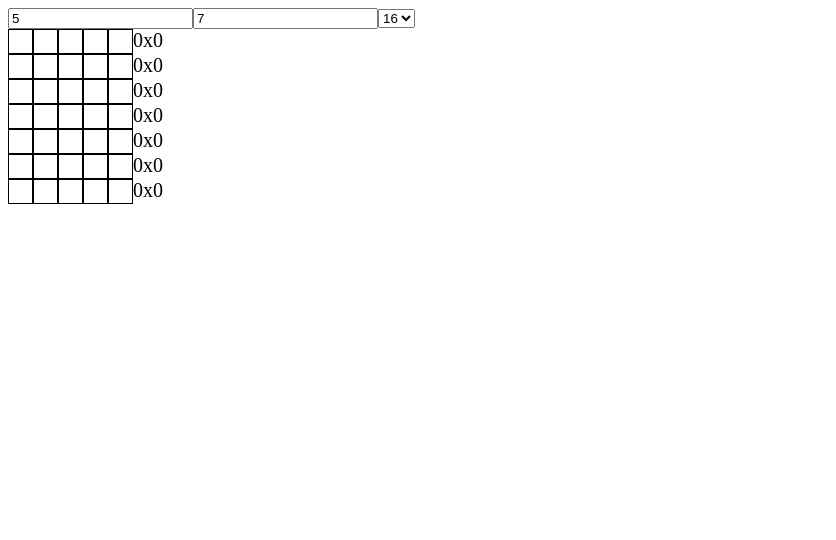
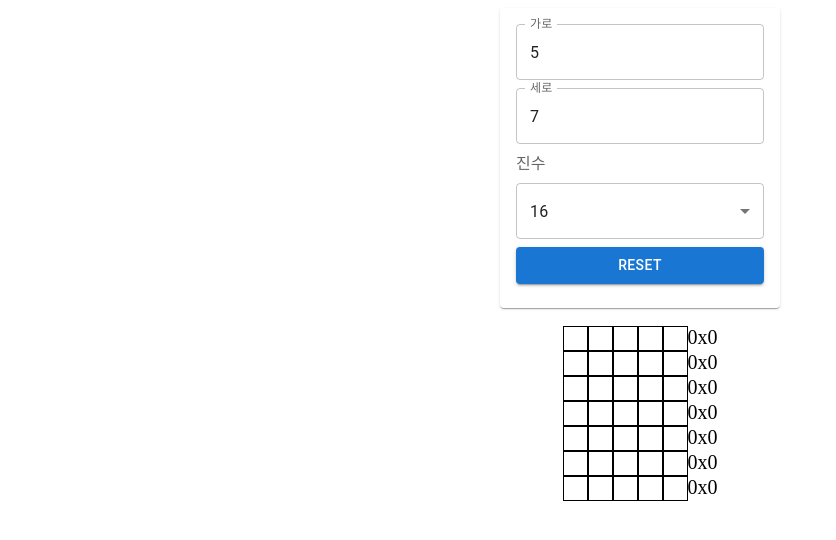
Before and after one commit to qubitkiwi/PixelDraw, a React (Create React App) app: page / in a window 1280 px wide. Shown: the top 540 px of the page, without its empty margins (0-836 px from the left). Built offline with nearby package versions, Linux system fonts and the light colour scheme.

Commit message:
material ui 적용, 파일 리네임

```diff
--- a/package.json
+++ b/package.json
@@ -3,6 +3,9 @@
   "version": "0.1.0",
   "private": true,
   "dependencies": {
+    "@emotion/react": "^11.10.5",
+    "@emotion/styled": "^11.10.5",
+    "@mui/material": "^5.10.14",
     "@testing-library/jest-dom": "^5.16.5",
     "@testing-library/react": "^13.4.0",
     "@testing-library/user-event": "^13.5.0",
--- a/src/App.js
+++ b/src/App.js
@@ -1,8 +1,8 @@
-import BitMapTemplate from './components/BitMapTemplate';
+import PixelDraw from './PixelDraw';
 
 function App() {
   return (
-    <BitMapTemplate></BitMapTemplate>
+    <PixelDraw />
   );
 }
 
--- /dev/null
+++ b/src/PixelDraw/PixelDraw.js
@@ -0,0 +1,139 @@
+import React, { useState, useEffect } from "react";
+import {
+    TextField,
+    Select,
+    MenuItem,
+    InputLabel,
+    Button,
+    Box,
+    Card,
+    CardContent,
+    Stack,
+} from '@mui/material';
+import BitMapping from "./PixelMap";
+import styles from "./PixelDraw.module.css";
+
+const PixelDraw = () => {
+
+    const [ table, setTable ] = useState({
+        col: 5,
+        row: 7,
+    });
+
+    const [decimal, setDecimal] = useState(16);
+
+    const emptyBoard = (row, col) =>
+        Array.from(new Array(row), () =>
+        Array.from(new Array(col), () => (false))
+    );
+
+    const [board, setBoard] = useState(emptyBoard(table.row, table.col));
+    const [binary, setBinary] = useState(new Array(table.row).fill(0));
+
+    const onChangeTable = ({ target }) => {
+        const newInput = { ...table };
+        newInput[target.name] = parseInt(target.value, 10);
+        setTable(newInput);
+    };
+
+    useEffect(() => {
+        setBoard(emptyBoard(table.row, table.col));
+        setBinary(new Array(table.row).fill(0));
+    }, [table]);
+
+    const onChangeDecimal = ({ target  }) => {
+        setDecimal(parseInt(target.value, 10));
+    };
+
+
+    const deepClone = (obj) => {
+        if (obj === null) return null;
+        const clone = { ...obj };
+        Object.keys(clone).forEach((key) => {
+          clone[key] = typeof obj[key] === 'object' ? deepClone(obj[key]) : obj[key];
+        });
+        if (Array.isArray(obj)) {
+          clone.length = obj.length;
+          return Array.from(clone);
+        }
+        return clone;
+    };
+
+    const handleClick = (row, col) => {
+        const newBoard = deepClone(board);
+        const bit = newBoard[row][col];
+        newBoard[row][col] = !newBoard[row][col];
+        setBoard(newBoard);
+
+        const newBinary = deepClone(binary);
+        const sign = bit ? -1 : 1;
+        newBinary[row] += sign*2**(table.col - col -1);
+
+        setBinary(newBinary);
+    };
+
+    const reset = ()=> {
+        setBoard(emptyBoard(table.row, table.col));
+        setBinary(new Array(table.row).fill(0));
+    };
+
+    return (
+        <div>
+            <Box className={styles.box}>
+                <Card>
+                    <CardContent>
+                        <Stack spacing={1}>
+                            <TextField
+                                name="col"
+                                type="number"
+                                InputProps={{ inputProps: { min: 1 } }}
+                                defaultValue={table.col}
+                                label="가로"
+                                onChange={onChangeTable}
+                            />
+                            <TextField
+                                name="row"
+                                type="number"
+                                InputProps={{ inputProps: { min: 1 } }}
+                                defaultValue={table.row}
+                                label="세로"
+                                onChange={onChangeTable}
+                            />
+
+                            <InputLabel id="decimal-label">진수</InputLabel>
+                            <Select
+                                label="진수"
+                                labelId="decimal-label"
+                                id="decimal"
+                                name="decimal"
+                                defaultValue={decimal}
+                                autoWidth
+                                onChange={onChangeDecimal}
+                            >
+                                <MenuItem value={2}>2</MenuItem>
+                                <MenuItem value={10}>10</MenuItem>
+                                <MenuItem value={16}>16</MenuItem>
+                            </Select>
+                            <Button  variant="contained" onClick={reset}>reset</Button>
+                        </Stack>
+                    </CardContent>
+                </Card>
+            </Box>
+
+            <br/>
+
+            <div className={styles.box}>
+            <BitMapping
+                        styles={styles}
+                        decimal={decimal}
+                        board={board}
+                        binary={binary}
+                        onClick={handleClick}
+                    />
+            </div>
+
+        </div>
+    );
+};
+
+export default PixelDraw;
--- a/src/components/BitMap.module.css
+++ b/src/PixelDraw/PixelDraw.module.css
@@ -1,3 +1,9 @@
+.box {
+  /* white-space: nowrap; */
+  width:fit-content;
+  margin:0 auto;
+}
+
 .board button {
   margin: 0;
   padding: 0;
--- a/src/components/BitMapping.js
+++ b/src/PixelDraw/PixelMap.js
@@ -1,7 +1,14 @@
 // import PropTypes from 'prop-types';
 
-const BitMapping = ({styles, table, board, binary, onClick}) => {
-  const jsx = board.map((row, i) => (
+const PixelMap = ({styles, decimal, board, binary, onClick}) => {
+    const prefix = (num) => {
+        if (num === 2)
+            return "0b";
+        else if (num === 16)
+            return "0x";
+    };
+
+    const jsx = board.map((row, i) => (
     <div className={styles.nowrap}>
         {row.map((item, j) => (
             <button
@@ -14,8 +21,8 @@ const BitMapping = ({styles, table, board, binary, onClick}) => {
             </button>
         ))}
         <div className={styles.hex}>
-            0x
-            { parseInt(binary[i], 10).toString(table.decimal)}
+            {prefix(decimal)}
+            {parseInt(binary[i], 10).toString(decimal)}
         </div>
     </div>
 ));
@@ -28,10 +35,10 @@ const BitMapping = ({styles, table, board, binary, onClick}) => {
     );
 };
 
-// BitMapping.propTypes = {
+// PixelMap.propTypes = {
 //     // table: PropTypes,
 //     board: PropTypes.arrayOf(PropTypes.arrayOf(PropTypes.object)).isRequired,
 //     onClick: PropTypes.func.isRequired,
 // };
 
-export default BitMapping;
+export default PixelMap;
--- /dev/null
+++ b/src/PixelDraw/index.js
@@ -0,0 +1,3 @@
+import PixelDraw from "./PixelDraw";
+
+export default PixelDraw;
--- a/src/components/BitMapTemplate.js
+++ /dev/null
@@ -1,105 +0,0 @@
-import React, { useState, useEffect } from "react";
-import BitMapping from "./BitMapping";
-import styles from "./BitMap.module.css";
-
-const BitMapTemplate = () => {
-
-    const [ table, setTable ] = useState({
-        col: 5,
-        row: 7,
-        decimal: 16,
-    });
-
-    const emptyBoard = (row, col) =>
-        Array.from(new Array(row), () =>
-        Array.from(new Array(col), () => (false))
-    );
-
-    const [board, setBoard] = useState(emptyBoard(table.row, table.col));
-    const [binary, setBinary] = useState(new Array(table.row).fill(0));
-
-    const onChangeTable = ({ target }) => {
-        const newInput = { ...table };
-        newInput[target.name] = parseInt(target.value, 10);
-        setTable(newInput);
-    };
-
-    useEffect(() => {
-        setBoard(emptyBoard(table.row, table.col));
-        setBinary(new Array(table.row).fill(0));
-    }, [table]);
-
-
-    const deepClone = (obj) => {
-        if (obj === null) return null;
-        const clone = { ...obj };
-        Object.keys(clone).forEach((key) => {
-          clone[key] = typeof obj[key] === 'object' ? deepClone(obj[key]) : obj[key];
-        });
-        if (Array.isArray(obj)) {
-          clone.length = obj.length;
-          return Array.from(clone);
-        }
-        return clone;
-    };
-
-    const handleClick = (row, col) => {
-        const newBoard = deepClone(board);
-        const bit = newBoard[row][col];
-        newBoard[row][col] = !newBoard[row][col];
-        setBoard(newBoard);
-
-        const newBinary = deepClone(binary);
-        const sign = bit ? -1 : 1;
-        newBinary[row] += sign*2**(table.col - col -1);
-
-        setBinary(newBinary);
-    };
-
-    return (
-        <div>
-            {/* <table>
-                <thead>
-                    <tr>
-                        <th>가로</th>
-                        <th>세로</th>
-                        <th>n진수</th>
-                    </tr>
-                </thead>
-                <tbody>
-                    <tr>
-                        <th><input type="number" id="col" name="col" min="1"  defaultValue={table.col} onChange={onChangeTable}></input></th>
-                        <th><input type="number" id="row" name="row" min="1" defaultValue={table.row} onChange={onChangeTable}></input></th>
-                        <th>
-                        <select id="decimal" name="decimal" defaultValue={table.decimal} onChange={onChangeTable}>
-                            <option value= {2} >2</option>
-                            <option value={10}>10</option>
-                            <option value={16}>16</option>
-                        </select>
-                        </th>
-                    </tr>
-                </tbody>
-            </table> */}
-
-            <div onChange={onChangeTable}>
-                <input type="number" id="col" name="col" min="1"  defaultValue={table.col}></input>
-                <input type="number" id="row" name="row" min="1" defaultValue={table.row}></input>
-                <select id="decimal" name="decimal" defaultValue={table.decimal}>
-                    <option value= {2} >2</option>
-                    <option value={10}>10</option>
-                    <option value={16}>16</option>
-                </select>
-            </div>
-
-            <BitMapping
-                styles={styles}
-                table={table}
-                board={board}
-                binary={binary}
-                onClick={handleClick}
-            />
-        </div>
-    );
-};
-
-export default BitMapTemplate;
```
Also changed, not shown: 1 other file (tests, documents, lock files or other folders).
